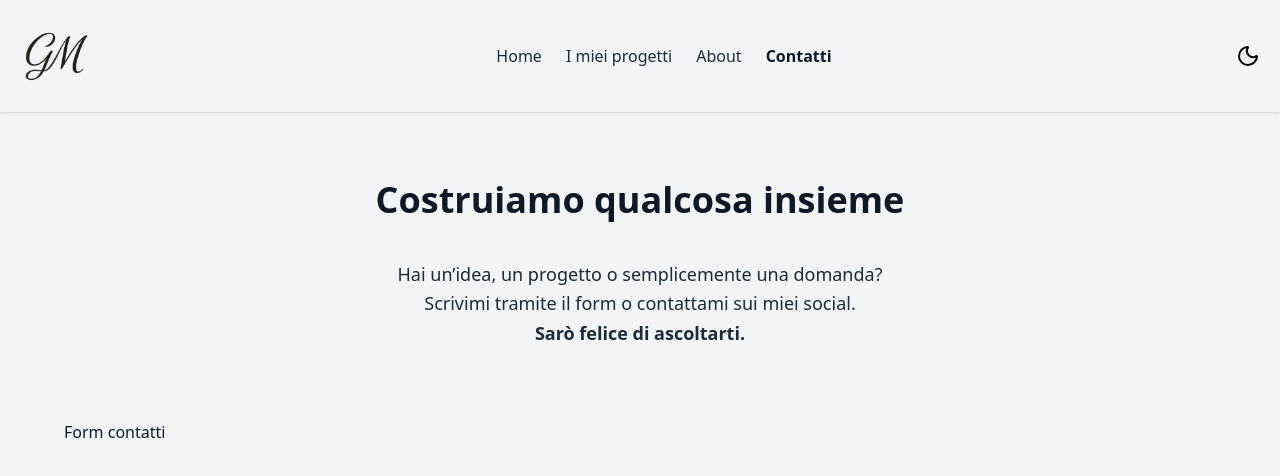
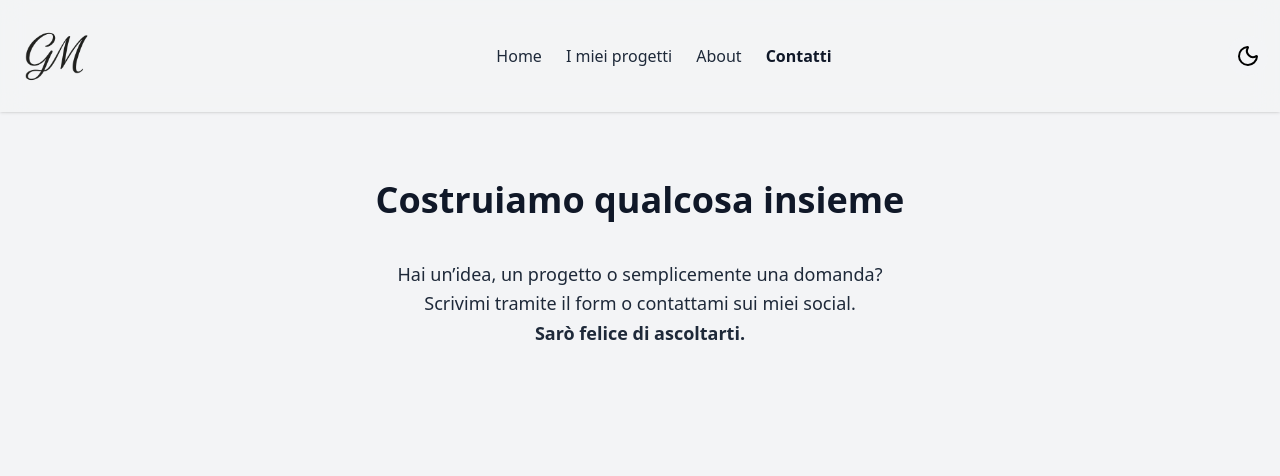
Before and after one commit to giorgiameffe/giorgiameffe-portfolio, a React (Vite) app: page /contacts in a window 1280 px wide. Shown: the top 476 px of the page. Built offline with nearby package versions, Linux system fonts and the light colour scheme; a web font is replaced by a local one.

Commit message:
feat: import FormEvent type and create handleSubmit function

```diff
--- a/src/components/ContactForm.tsx
+++ b/src/components/ContactForm.tsx
@@ -1,5 +1,6 @@
 import React from "react";
 import { useState } from "react";
+import type { FormEvent } from "react";
 
 interface FormData {
     name: string;
@@ -17,9 +18,19 @@ const ContactForm: React.FC = () => {
         message: ""
     })
 
+    function handleSubmit(e: FormEvent<HTMLFormElement>) {
+        e.preventDefault();
+        console.log("Form inviato:", formData);
+    }
+
+
+
     return (
 
-        <div>Form contatti</div>
+        <form onSubmit={handleSubmit}>
+
+
+        </form>
     )
 
 }
```
